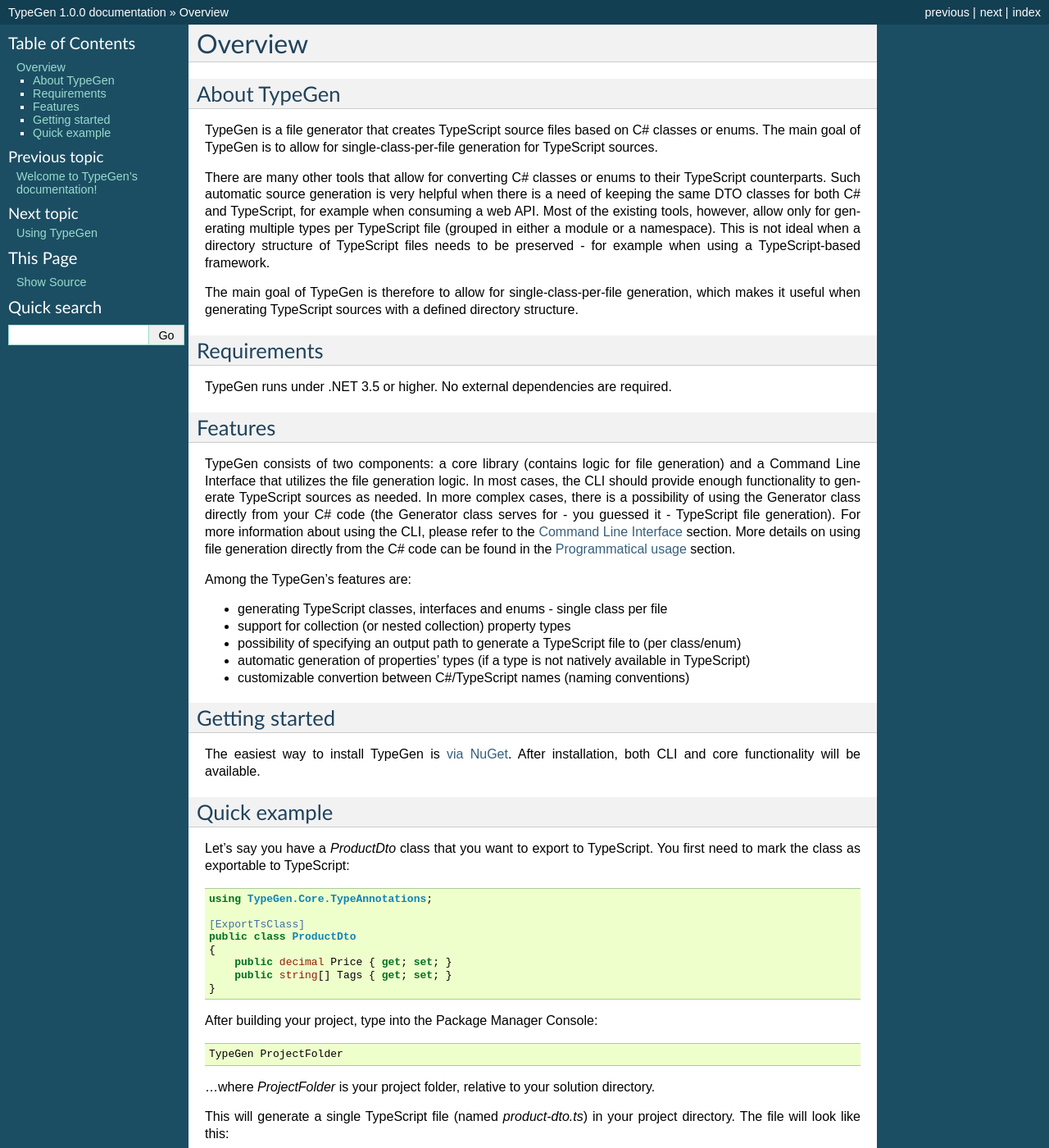
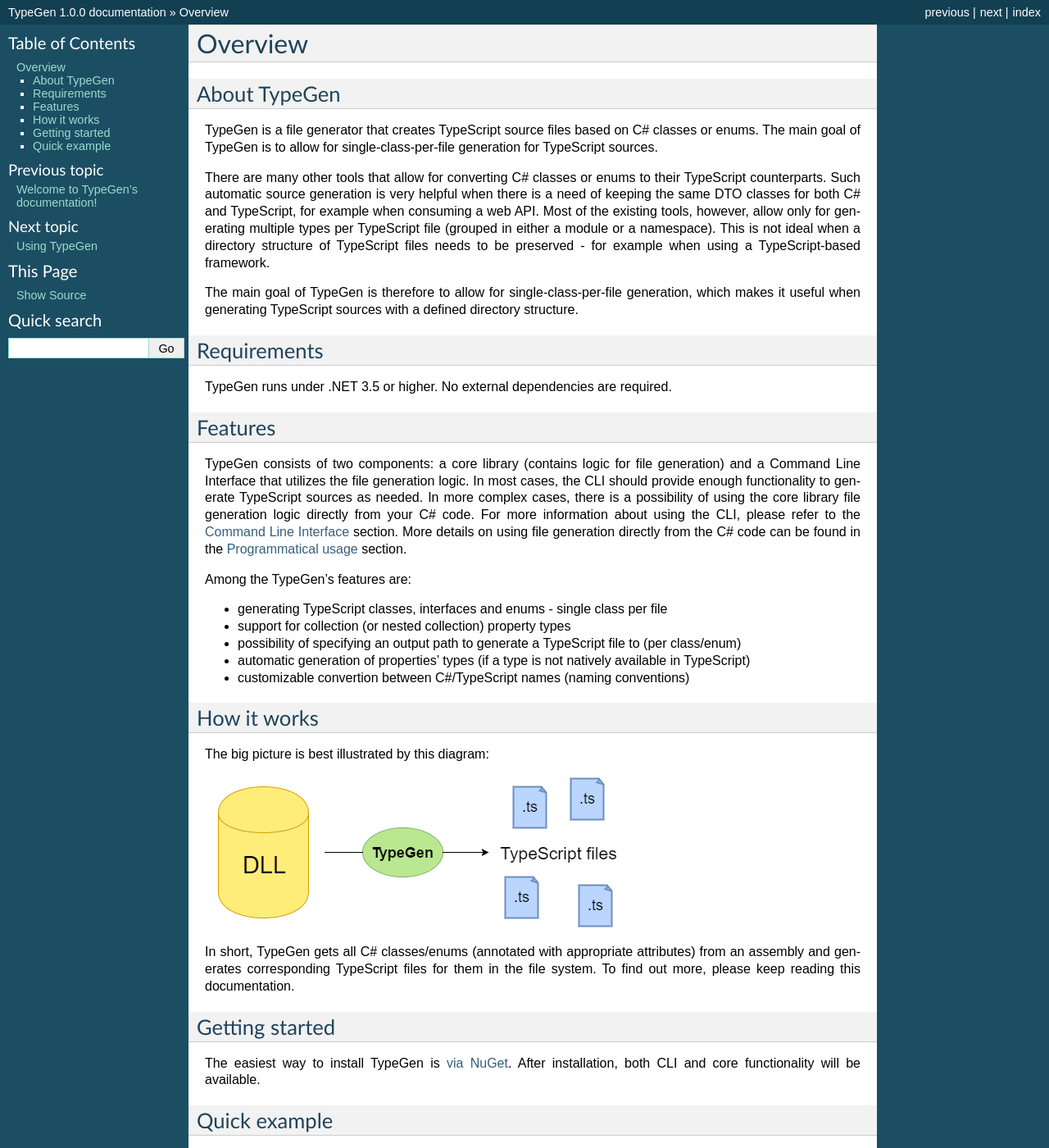
Before and after one commit to jburzynski/TypeGenDocs, a Sphinx documentation site: the page built from source/overview.rst, in a window 1280 px wide and 1400 px high. Shown: the whole window at 82% size. Built offline with Sphinx 7.4.7, drawn with Linux system fonts in a browser that asks for light colours.

Commit message:
added the "how it works" section

```diff
--- a/source/overview.rst
+++ b/source/overview.rst
@@ -19,7 +19,7 @@
 Features
 ============================
 
-TypeGen consists of two components: a core library (contains logic for file generation) and a Command Line Interface that utilizes the file generation logic. In most cases, the CLI should provide enough functionality to generate TypeScript sources as needed. In more complex cases, there is a possibility of using the Generator class directly from your C# code (the Generator class serves for - you guessed it - TypeScript file generation). For more information about using the CLI, please refer to the :doc:`Command Line Interface <cli>` section. More details on using file generation directly from the C# code can be found in the :doc:`Programmatical usage <programmaticalusage>` section.
+TypeGen consists of two components: a core library (contains logic for file generation) and a Command Line Interface that utilizes the file generation logic. In most cases, the CLI should provide enough functionality to generate TypeScript sources as needed. In more complex cases, there is a possibility of using the core library file generation logic directly from your C# code. For more information about using the CLI, please refer to the :doc:`Command Line Interface <cli>` section. More details on using file generation directly from the C# code can be found in the :doc:`Programmatical usage <programmaticalusage>` section.
 
 Among the TypeGen's features are:
 
@@ -28,6 +28,15 @@
 * possibility of specifying an output path to generate a TypeScript file to (per class/enum)
 * automatic generation of properties' types (if a type is not natively available in TypeScript)
 * customizable convertion between C#/TypeScript names (naming conventions)
+
+How it works
+============
+
+The big picture is best illustrated by this diagram:
+
+.. image:: images/big-picture.png
+
+In short, TypeGen gets all C# classes/enums (annotated with appropriate attributes) from an assembly and generates corresponding TypeScript files for them in the file system. To find out more, please keep reading this documentation.
 
 Getting started
 ===============
```
Also changed, not shown: source/images/big-picture.xml (added, +1 -0 lines), source/images/big-picture.png (added), 1 other file.
